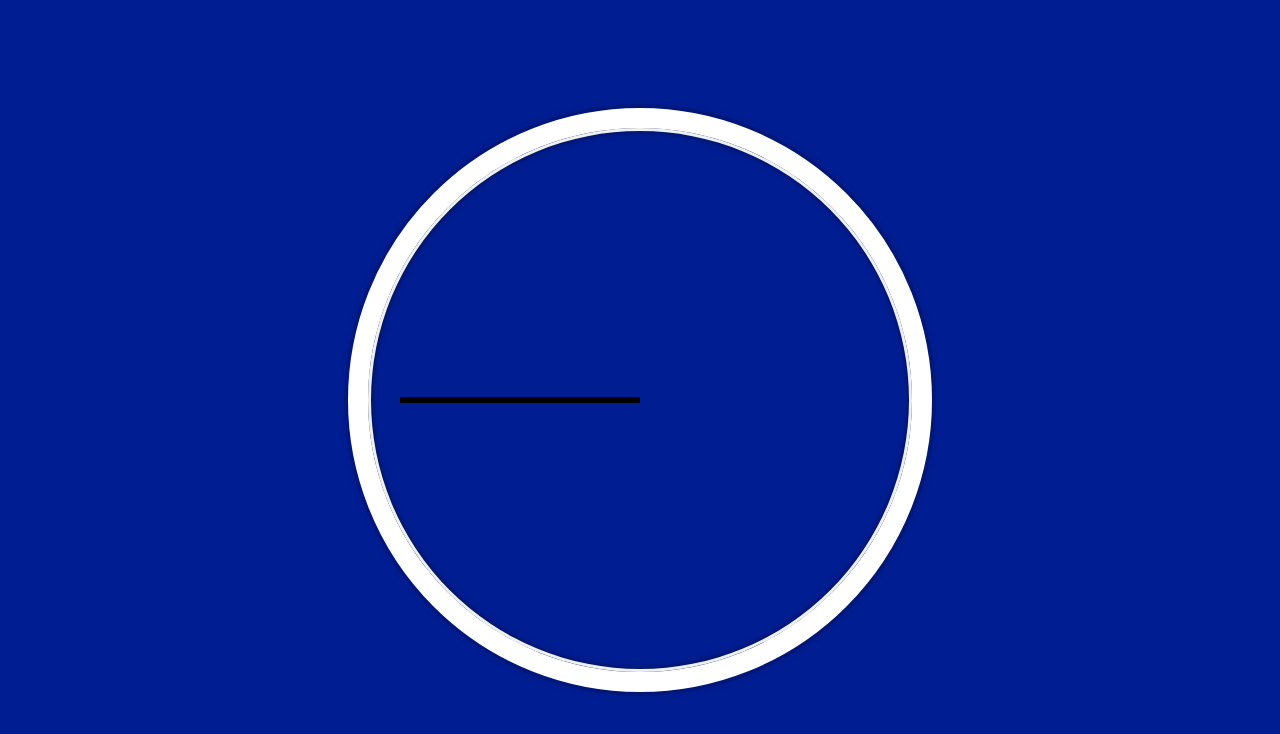
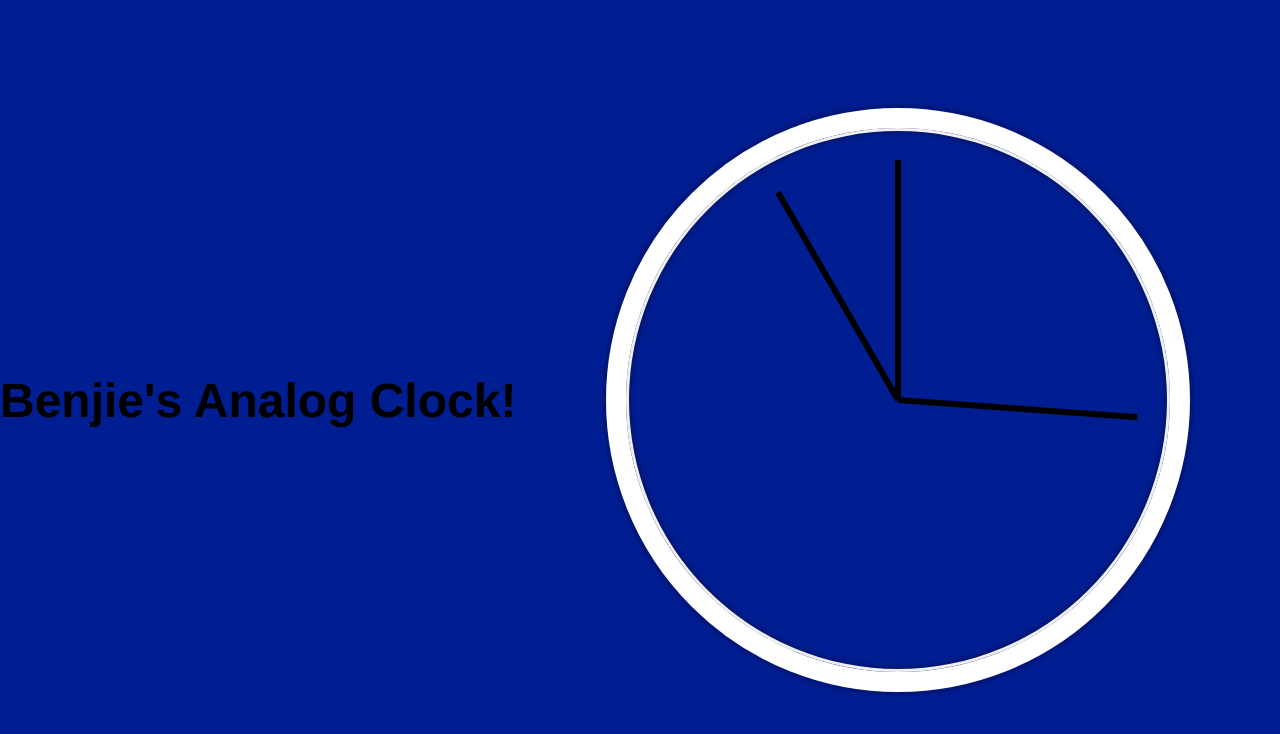
Before and after one commit to benjieCodes/analog-clock, a plain HTML site: page index.html in a window 1280 px wide. Drawn offline with Linux system fonts and the light colour scheme.

Commit message:
created clock

```diff
--- a/clock.js
+++ b/clock.js
@@ -1 +1,22 @@
-console.log('hey');
+const secHand = document.querySelector('.second');
+const minHand = document.querySelector('.minute');
+const hrHand = document.querySelector('.hour');
+
+function setDate() {
+  const currentTime = new Date();
+  const seconds = currentTime.getSeconds();
+  const secondsDegrees = ((seconds/60) * 360) + 90;
+  secHand.style.transform = `rotate(${secondsDegrees}deg)`;
+
+  const minutes = currentTime.getMinutes();
+  const minuteDegrees = ((minutes/60) * 360) + 90;
+  minHand.style.transform = `rotate(${minuteDegrees}deg)`;
+
+  const hour = currentTime.getHours();
+  const hourDegrees = ((hour/12) * 360 + 90);
+  hrHand.style.tranform = `rotate({${hourDegrees}deg})`;
+
+  console.log('Time ' + hour + ":" + minutes + ":" + seconds);
+}
+
+setInterval(setDate, 1000);
--- a/index.html
+++ b/index.html
@@ -6,6 +6,7 @@
     <link rel="stylesheet" href="main.css">
   </head>
   <body>
+    <h2>Benjie's Analog Clock!</h2>
     <div class="clock">
       <div class="clock-body">
         <div class="hand hour"></div>
--- a/main.css
+++ b/main.css
@@ -38,4 +38,8 @@ html {
    background:black;
    position: absolute;
    top:50%;
+   transform-origin: 100%;
+   transform: rotate(90deg);
+   transition: all 1s;
+   transition-timing-function: cubic-bezier(0, 1.24, 0.58, 1);
  }
```
